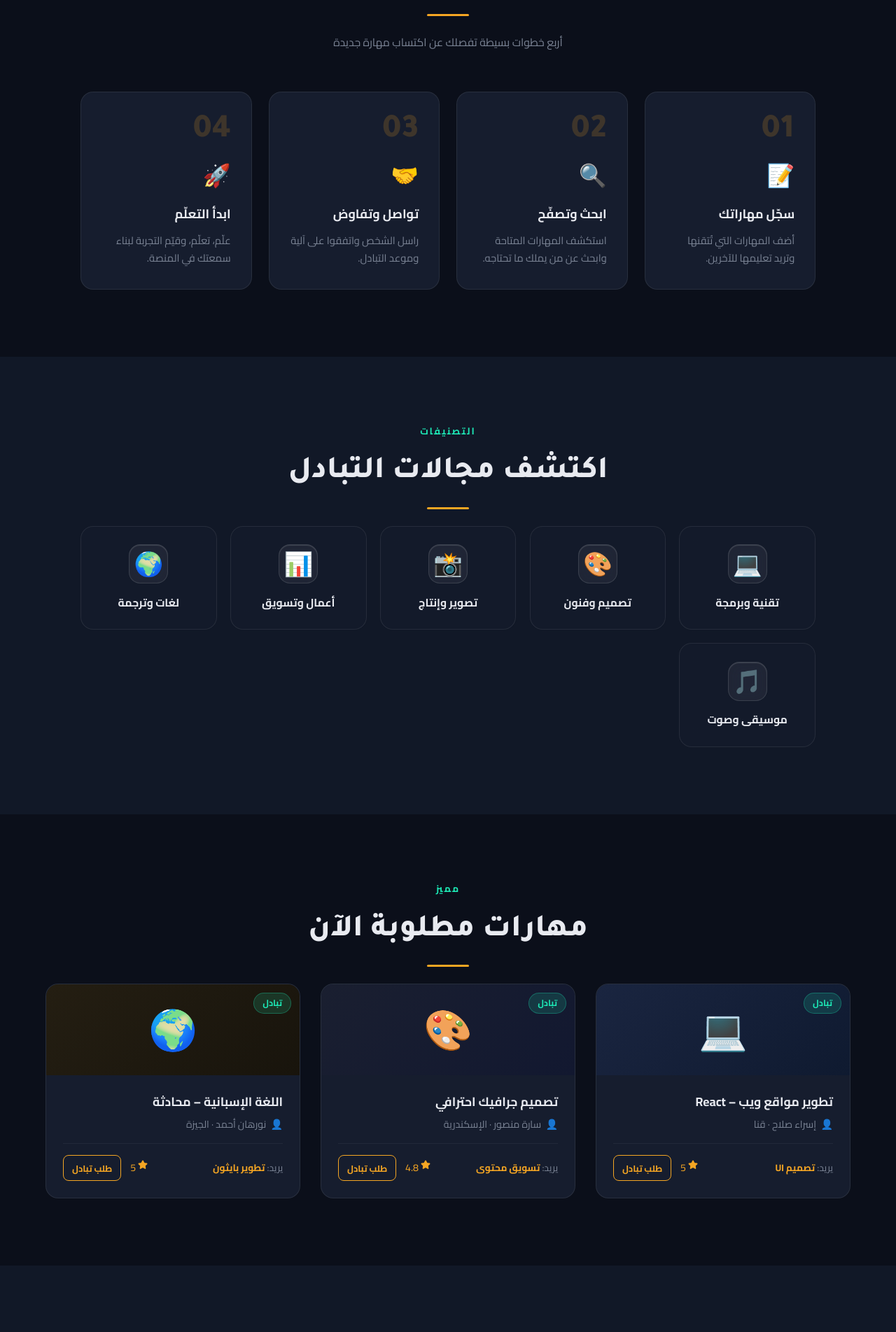
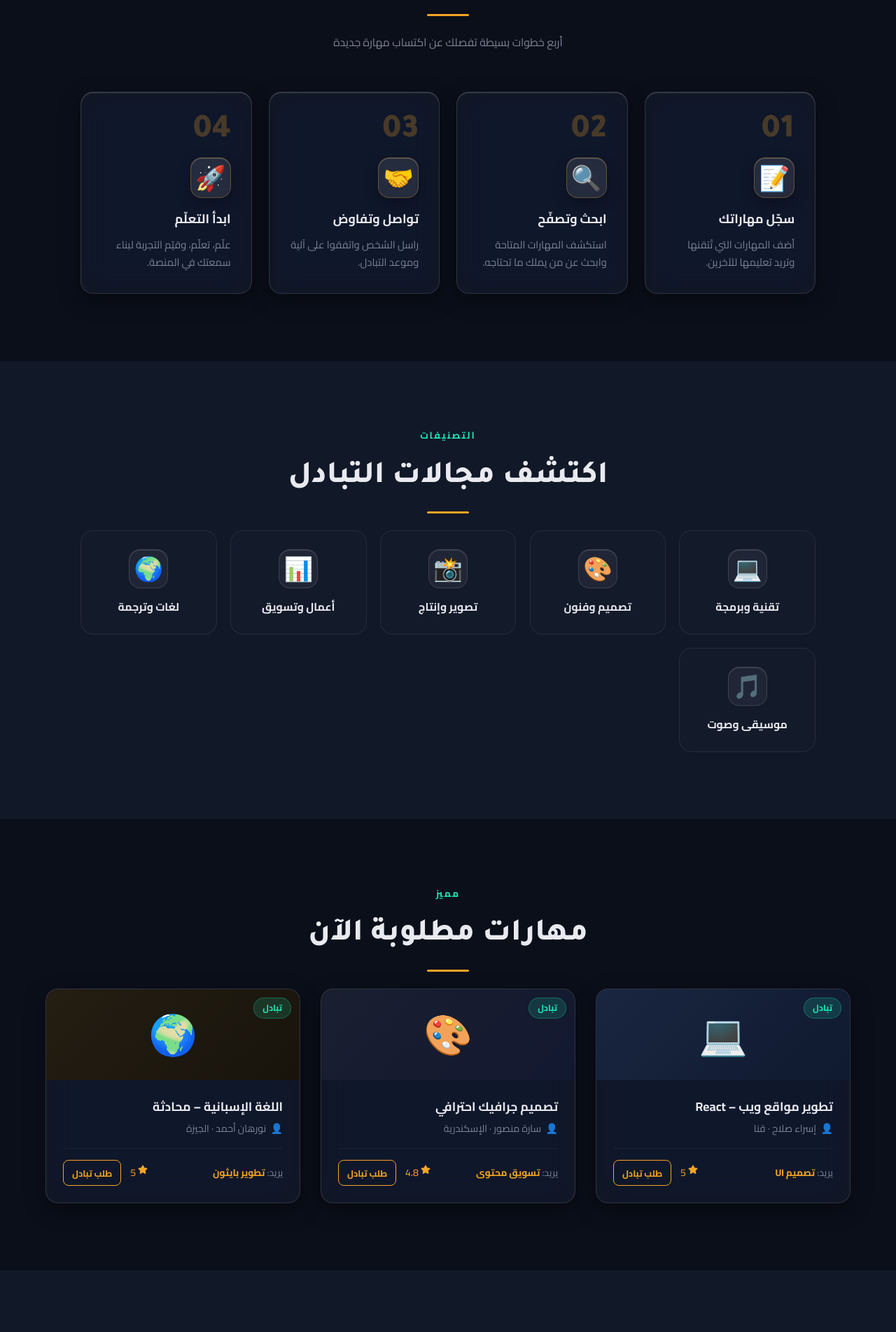
Before and after one commit to esraa123-cloud/Esraa, a React (Vite) app: page / in a window 1280 px wide. Shown: the part 995-2899 px from the top of the page at 70% size. Built offline with nearby package versions, Linux system fonts and the light colour scheme.

Commit message:
Apply crystal clear Frosted Glassmorphism backgrounds and 3D hover transitions to all cards and icons

```diff
--- a/src/index.css
+++ b/src/index.css
@@ -527,30 +527,53 @@ h1 .highlight::after {
 }
 
 .step-card {
-  background: var(--card);
-  border: 1px solid var(--border);
+  background: rgba(255, 255, 255, 0.035) !important;
+  backdrop-filter: blur(20px) saturate(190%) !important;
+  -webkit-backdrop-filter: blur(20px) saturate(190%) !important;
+  border: 1.5px solid rgba(255, 255, 255, 0.12) !important;
   border-radius: 18px;
   padding: 2rem 1.8rem;
-  transition: transform 0.25s, border-color 0.25s;
+  box-shadow: 0 10px 30px rgba(0, 0, 0, 0.4), inset 0 1px 1px rgba(255, 255, 255, 0.2) !important;
+  transition: all 0.4s cubic-bezier(0.175, 0.885, 0.32, 1.275) !important;
   position: relative;
   overflow: hidden;
 }
 .step-card:hover {
-  transform: translateY(-6px);
-  border-color: rgba(245, 166, 35, 0.35);
+  transform: translateY(-8px) scale(1.02) !important;
+  border-color: var(--accent) !important;
+  box-shadow: 0 20px 45px rgba(0, 0, 0, 0.5), 0 0 30px rgba(245, 166, 35, 0.3) !important;
+  background: rgba(255, 255, 255, 0.075) !important;
 }
 
 .step-num {
   font-family: 'Tajawal', sans-serif;
   font-size: 3rem;
   font-weight: 900;
-  color: rgba(245, 166, 35, 0.18);
+  color: rgba(245, 166, 35, 0.25);
   line-height: 1;
   margin-bottom: 0.8rem;
 }
 .step-icon {
-  font-size: 2rem;
+  font-size: 2.2rem;
+  width: 58px;
+  height: 58px;
+  border-radius: 16px;
+  background: rgba(255, 255, 255, 0.07);
+  backdrop-filter: blur(14px);
+  -webkit-backdrop-filter: blur(14px);
+  border: 1.5px solid rgba(245, 166, 35, 0.3);
+  display: flex;
+  align-items: center;
+  justify-content: center;
+  box-shadow: inset 0 1px 1px rgba(255, 255, 255, 0.25), 0 8px 20px rgba(0, 0, 0, 0.3);
+  transition: all 0.4s cubic-bezier(0.175, 0.885, 0.32, 1.275);
   margin-bottom: 1rem;
+}
+.step-card:hover .step-icon {
+  transform: scale(1.15) rotate(8deg);
+  background: rgba(245, 166, 35, 0.2);
+  border-color: var(--accent);
+  box-shadow: 0 0 30px rgba(245, 166, 35, 0.45);
 }
 .step-title {
   font-size: 1.12rem;
@@ -634,18 +657,22 @@ h1 .highlight::after {
 }
 
 .skill-card {
-  background: var(--card);
-  border: 1px solid var(--border);
+  background: rgba(255, 255, 255, 0.035) !important;
+  backdrop-filter: blur(20px) saturate(190%) !important;
+  -webkit-backdrop-filter: blur(20px) saturate(190%) !important;
+  border: 1.5px solid rgba(255, 255, 255, 0.12) !important;
   border-radius: 18px;
   overflow: hidden;
-  transition: all 0.25s;
+  box-shadow: 0 10px 30px rgba(0, 0, 0, 0.4), inset 0 1px 1px rgba(255, 255, 255, 0.2) !important;
+  transition: all 0.4s cubic-bezier(0.175, 0.885, 0.32, 1.275) !important;
   display: flex;
   flex-direction: column;
 }
 .skill-card:hover {
-  transform: translateY(-5px);
-  border-color: rgba(29, 233, 182, 0.3);
-  box-shadow: 0 12px 40px rgba(0, 0, 0, 0.35);
+  transform: translateY(-8px) scale(1.02) !important;
+  border-color: rgba(29, 233, 182, 0.5) !important;
+  box-shadow: 0 20px 45px rgba(0, 0, 0, 0.5), 0 0 30px rgba(29, 233, 182, 0.3) !important;
+  background: rgba(255, 255, 255, 0.075) !important;
 }
 
 .skill-card-top {
```
